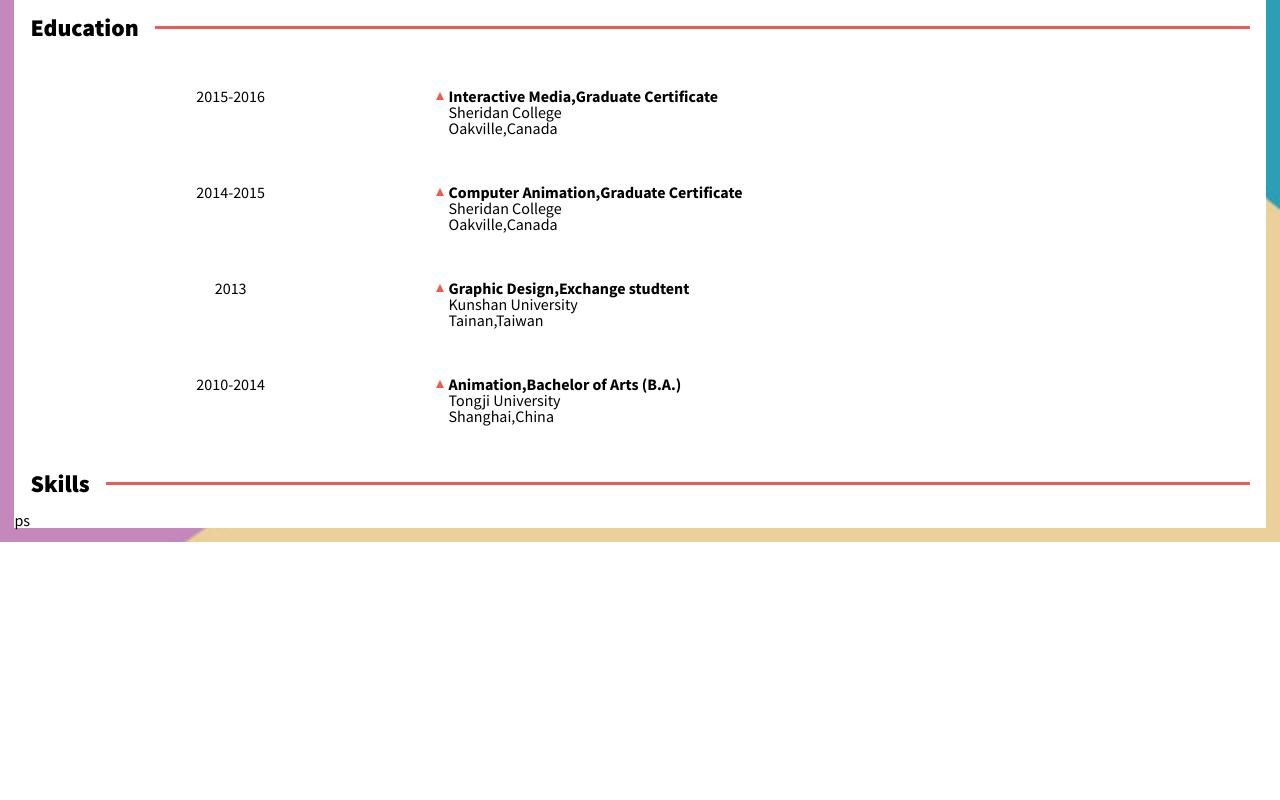
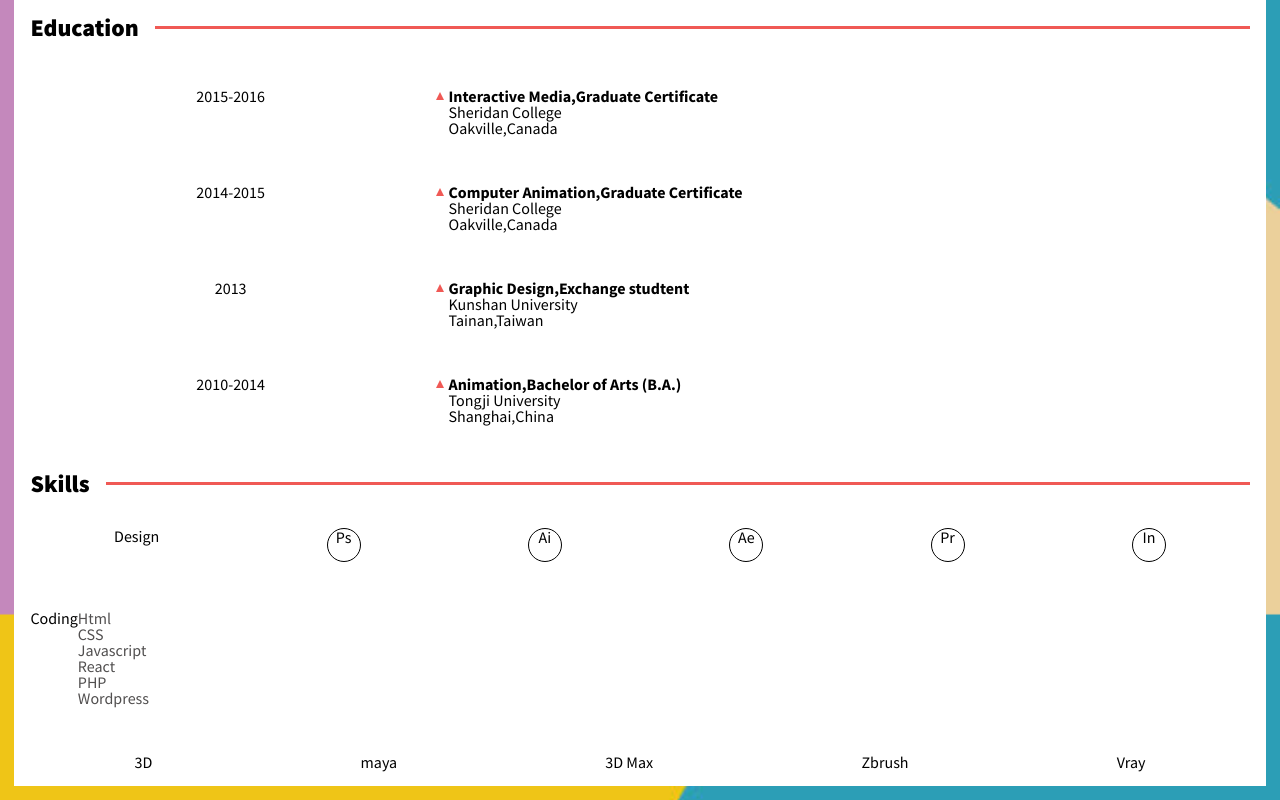
Before and after one commit to qiuqili/responsive-resume, a website: page index.html in a window 1280 px wide. Shown: the part 1042-1842 px from the top of the page. Before the commit the page ends 1584 px from the top, so only its background shows below. Drawn offline with nearby package versions, Linux system fonts and the light colour scheme.

Commit message:
edit skill

```diff
--- a/index.html
+++ b/index.html
@@ -22,7 +22,7 @@
 	<h1>Rachel Qiuqi Li</h1>
 	<h2>Front End Designer & Developer</h2>
 	<h2>3D Generalist</h2>
-	<a href="http://qiuqili.com">Portfolio</a>
+	<div class="link"><a href="http://qiuqili.com">Portfolio</a><a href="http://qiuqili.com">|Viemo</a></div>
 </div>
 
 <div class="col">
@@ -149,10 +149,20 @@
 		<h1>Skills</h1><div class="line"></div>
 	</div>
 
-	<div class="tools">
-		ps
+	<div class="skill">
+		<span>Design</span>
+		<div class="tools">Ps</div><div class="tools">Ai</div><div class="tools">Ae</div><div class="tools">Pr</div><div class="tools">In</div>
+		</div>
 	</div>
-</div>
+	<div class="content">
+		<span>Coding</span>
+		<div class="bars"><p>Html</p><p>CSS</p><p>Javascript</p><p>React</p><p>PHP</p><p>Wordpress</p></div>
+	</div>
+	<div class="content">
+		<span>3D</span>
+		<p>maya</p><p>3D Max</p><p>Zbrush</p><p>Vray</p>
+	</div>
+	</div>
 
 </body>
 </html>
--- a/styles.scss
+++ b/styles.scss
@@ -45,9 +45,13 @@
      }
 }
 
+.link{
+  margin-top: 2rem;
 a{
-  margin-top: 2rem;
   text-decoration: none;
+  cursor:pointer;
+}
+
 }
 
 .title {
@@ -86,7 +90,8 @@
    time {
    width: 50%;
    text-align: center;
-   }
+     }
+
   div {
    width: 100%;
      h3{
@@ -99,13 +104,27 @@
     margin-top: 0.5rem;
    }
  }
+
+.bars{
+  @extend .column;
+  margin: 0 ;
+  }
+}
+
+}
+
+.skill{
+   @extend .row;
+ padding:1rem;
+ text-align: center;
+
+ .tools{
+  height:2rem;
+  width:2rem;
+  border:0.1rem solid black;
+  border-radius: 50%;
+
 }
 
 
-.tools div{
-  height:2rem;
-  width:2rem;
-  border:1px solid black;
-  border-radius: 50%;
-
 }
```
Also changed, not shown: styles.css.
